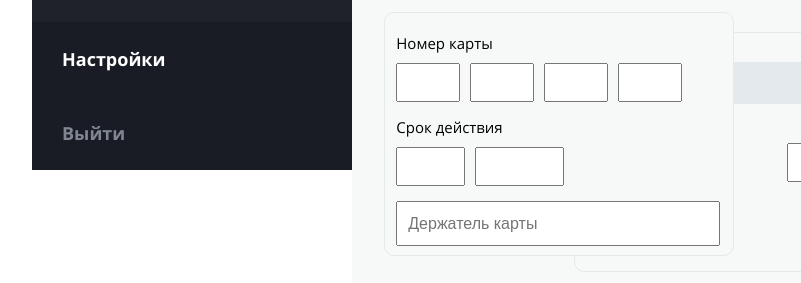
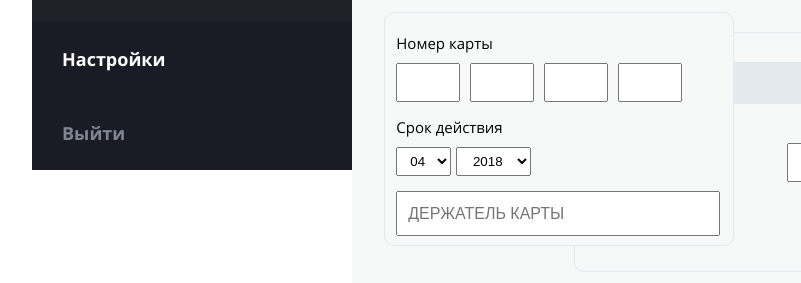
Before and after one commit to bulayka/idaproject, a website: page source/index.html in a window 1280 px wide. Shown: the part 200-483 px from the top of the page, 108-909 px from the left. Drawn offline with nearby package versions, Linux system fonts and the light colour scheme; files that its build step writes are made by us from their sources; files whose address does not match are found by name.

Commit message:
Добавлен паттерн для ввода владельца карты.

```diff
--- a/source/index.html
+++ b/source/index.html
@@ -4,10 +4,10 @@
     <meta charset="utf-8">
     <meta name="viewport" content="width=device-width,initial-scale=1">
     <title>Тестовое/idaprojects</title>
-    <link rel="preload" href="css/style.css" as="style">
+    <link rel="preload" href="css/style.min.css" as="style">
     <link rel="preload" href="/fonts/opensans.woff2" as="font">
     <link rel="preload" href="/fonts/opensansbold.woff2" as="font">
-    <link href="css/style.css" rel="stylesheet">
+    <link href="css/style.min.css" rel="stylesheet">
   </head>
   <body>
 
@@ -66,48 +66,46 @@
                 <span class="form__fieldset-title">Номер карты</span>
                 <ul class="form__list">
                   <li class="form__list-item">
-                    <input type="text" name="number" pattern="[0-9]{4}" required>
-                    <input type="text" name="number" pattern="[0-9]{4}" required>
-                    <input type="text" name="number" pattern="[0-9]{4}" required>
-                    <input type="text" name="number" pattern="[0-9]{4}" required>
+                    <input class="form__input form__input--number" type="text" name="number" pattern="[0-9]{4}" >
+                    <input class="form__input form__input--number" type="text" name="number" pattern="[0-9]{4}" >
+                    <input class="form__input form__input--number" type="text" name="number" pattern="[0-9]{4}" >
+                    <input class="form__input form__input--number" type="text" name="number" pattern="[0-9]{4}" >
                   </li>
                 </ul>
                 <span class="form__fieldset-title">Срок действия</span>
                 <ul class="form__list">
                   <li class="form__list-item form__list-item--duration">
-                    <input class="form__month" list="month" type="text" name="number" required>
-                    <datalist id="month">
-                      <option value="01">
-                      <option value="02">
-                      <option value="03">
-                      <option value="04">
-                      <option value="05">
-                      <option value="06">
-                      <option value="07">
-                      <option value="08">
-                      <option value="09">
-                      <option value="10">
-                      <option value="11">
-                      <option value="12">
-                    </datalist>
-                    <input class="form__year" list="year" type="text" name="number" required>
-                    <datalist id="year">
-                      <option value="2018">
-                      <option value="2019">
-                      <option value="2020">
-                    </datalist>
+                    <select class="form__input form__input--month" type="text" name="number" >
+                      <option value="01">01</value>
+                      <option value="02">02</value>
+                      <option value="03">03</value>
+                      <option value="04" selected>04</value>
+                      <option value="05">05</value>
+                      <option value="06">06</value>
+                      <option value="07">07</value>
+                      <option value="09">08</value>
+                      <option value="08">09</value>
+                      <option value="10">10</value>
+                      <option value="11">11</value>
+                      <option value="12">12</value>
+                    </select>
+                    <select class="form__input form__input--year" type="text" name="number">
+                      <option value="2018">2018</option>
+                      <option value="2019">2019</option>
+                      <option value="2020">2020</option>
+                    </select>
                   </li>
                 </ul>
-                <input class="form__owner" type="text" name="owner" placeholder="Держатель карты" pattern="[a-z]{4-100}" required>
+                <input class="form__input form__input--owner" type="text" name="owner" pattern="[A-Za-z]{4,}" placeholder="Держатель карты">
               </fieldset>
               <fieldset class="form__fieldset form__fieldset--cvv">
                 <ul class="form__list">
                   <li class="form__list-item form__list-item--cvv">
                     <label for="cvv">Код CVV2 / CVC2</label>
-                      <input type="text" id="cvv" name="cvv" pattern="[0-9]{3}" required>
+                      <input class="form__input form__input--cvv" type="text" id="cvv" name="cvv" pattern="[0-9]{3}" >
                       <svg xmlns="http://www.w3.org/2000/svg" xmlns:xlink="http://www.w3.org/1999/xlink" width="26" height="26" viewBox="0 0 26 26">
                         <metadata><?xpacket begin="﻿" id="W5M0MpCehiHzreSzNTczkc9d"?>
-                          <x:xmpmeta xmlns:x="adobe:ns:meta/" x:xmptk="Adobe XMP Core 5.6-c138 79.159824, 2016/09/14-01:09:01        ">
+                          <x:xmpmeta xmlns:x="adobe:ns:meta/" x:xmptk="Adobe XMP Core 5.6-c138 79.159824, 2016/09/14-01:09:01">
                           <rdf:RDF xmlns:rdf="http://www.w3.org/1999/02/22-rdf-syntax-ns#">
                           <rdf:Description rdf:about=""/>
                         </rdf:RDF>
@@ -140,5 +138,7 @@
         </p>
       </div>
     </footer>
+
+    <script src="js/validation.js"></script>
   </body>
 </html>
--- a/source/less/block/card.less
+++ b/source/less/block/card.less
@@ -28,19 +28,24 @@
   display: flex;
   margin-top: 10px;
 
-  input {
+  input,
+  select {
     text-align: center;
     width: 30px;
     padding: 5px;
     margin-right: 5px;
   }
 
-  .form__month {
-    width: 40px;
+  .form__input {
+    &--month {
+      width: 50px;
+    }
   }
 
-  .form__year {
-    width: 60px;
+  .form__input {
+    &--year {
+      width: 65px;
+    }
   }
 
   &--cvv {
@@ -64,10 +69,13 @@
   }
 }
 
-.form__owner {
+.form__input {
+  &--owner {
     width: 270px;
     margin-top: 10px;
     padding: 5px;
+    text-transform: uppercase;
+  }
 }
 
 .form__btn {
@@ -79,6 +87,10 @@
   border: none;
   border-radius: 20px;
   padding: 10px;
+}
+
+.form__error {
+  outline: 1px solid red;
 }
 
 @media (min-width: 1000px) {
@@ -129,12 +141,16 @@
       margin-right: 10px;
     }
 
-    .form__month {
+    .form__input {
+      &--month {
         width: 55px;
       }
+    }
 
-    .form__year {
+    .form__input {
+      &--year {
         width: 75px;
+      }
     }
 
     &--cvv {
@@ -158,11 +174,13 @@
     }
   }
 
-  .form__owner {
+  .form__input {
+    &--owner {
       width: 300px;
       font-size: 16px;
       line-height: 21px;
       padding: 10px;
+    }
   }
 
   .form__btn {
```
Also changed, not shown: package.json (+10 -1 lines), source/css/style.css, 1 other file. Lines whose indentation alone changed are shown as unchanged.
